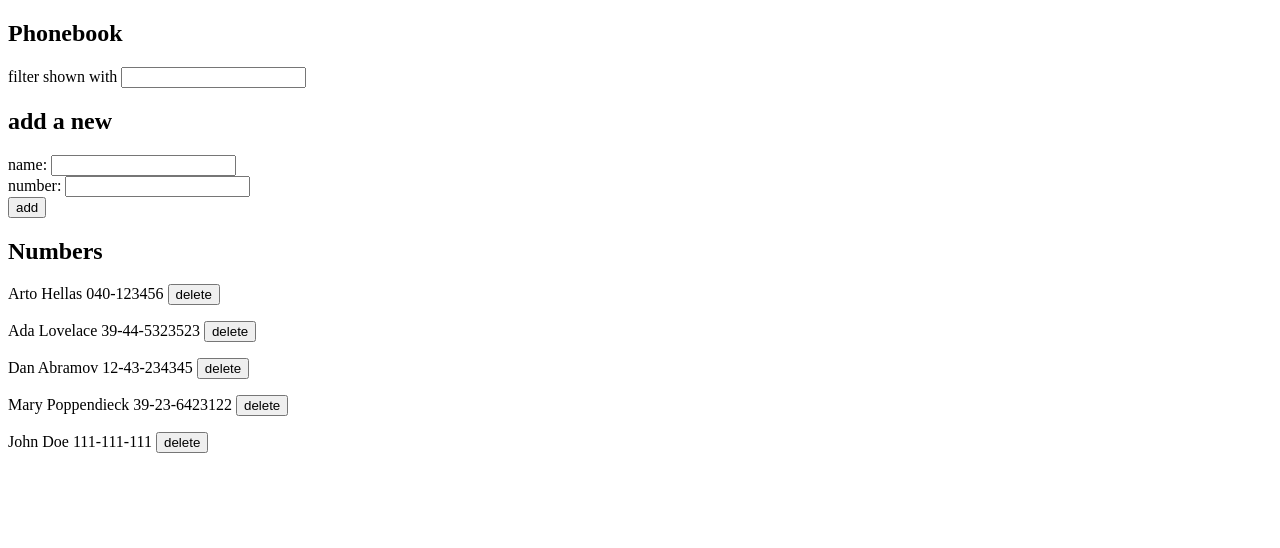
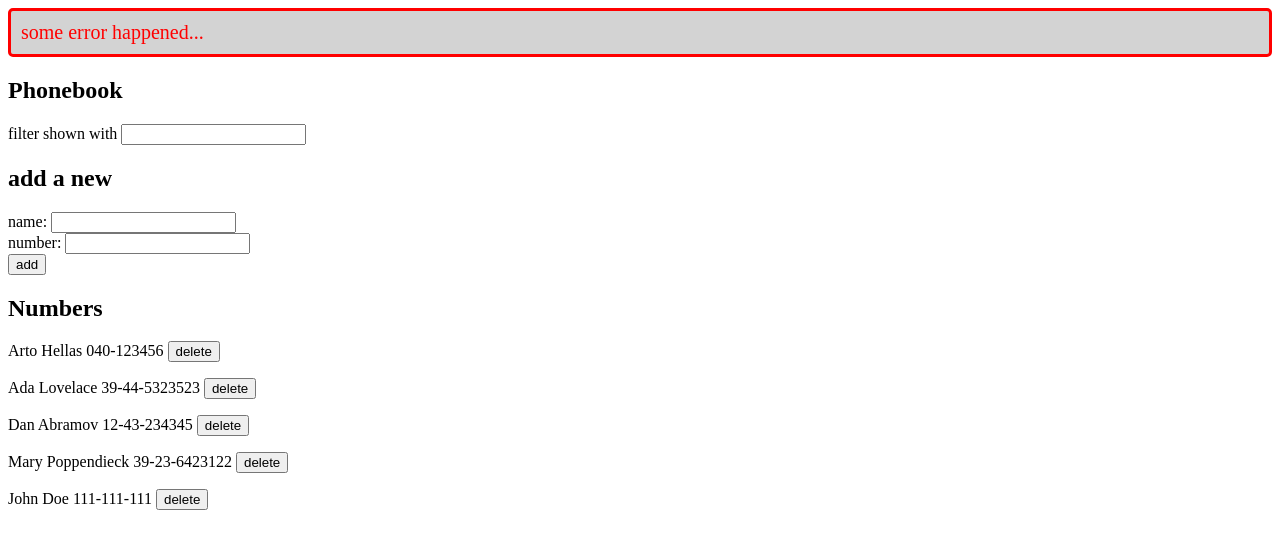
Before and after one commit to LawlessCoder/fullstackopen-homework, a React (Vite) app in the folder part2/phonebook/: page / in a window 1280 px wide. Shown: the top 548 px of the page. Built offline with nearby package versions, Linux system fonts and the light colour scheme; data requests are answered from the project's data file.

Commit message:
2.16: add Notification component to page

```diff
--- /dev/null
+++ b/part2/phonebook/components/Notification.jsx
@@ -0,0 +1,23 @@
+const Notification = ({ message }) => {
+  const notificationStyle = {
+    color: "red",
+    background: "lightgrey",
+    fontSize: 20,
+    borderStyle: "solid",
+    borderRadius: 5,
+    padding: 10,
+    marginBottom: 10,
+  };
+
+  if (message === null) {
+    return null;
+  }
+
+  return (
+    <div style={notificationStyle} className="error">
+      {message}
+    </div>
+  );
+};
+
+export default Notification;
--- a/part2/phonebook/src/App.jsx
+++ b/part2/phonebook/src/App.jsx
@@ -4,12 +4,14 @@
 import Filter from "../components/Filter";
 import PersonForm from "../components/PersonForm";
 import Persons from "../components/Persons";
+import Notification from "../components/Notification";
 
 const App = () => {
   const [persons, setPersons] = useState([]);
   const [newName, setNewName] = useState("");
   const [newNumber, setNewNumber] = useState("");
   const [searchFilter, setNewFilter] = useState("");
+  const [errorMessage, setErrorMessage] = useState("some error happened...");
 
   const names = { newName, setNewName };
   const numbers = { newNumber, setNewNumber };
@@ -24,6 +26,7 @@
 
   return (
     <div>
+      <Notification message={errorMessage} />
       <h2>Phonebook</h2>
       <Filter searchFilter={searchFilter} setNewFilter={setNewFilter} />
       <h2>add a new</h2>
```
